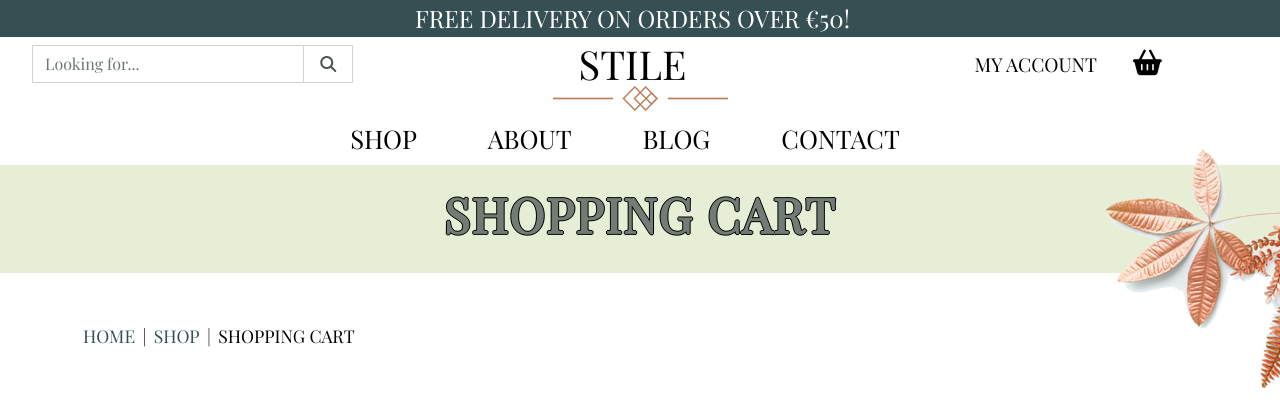
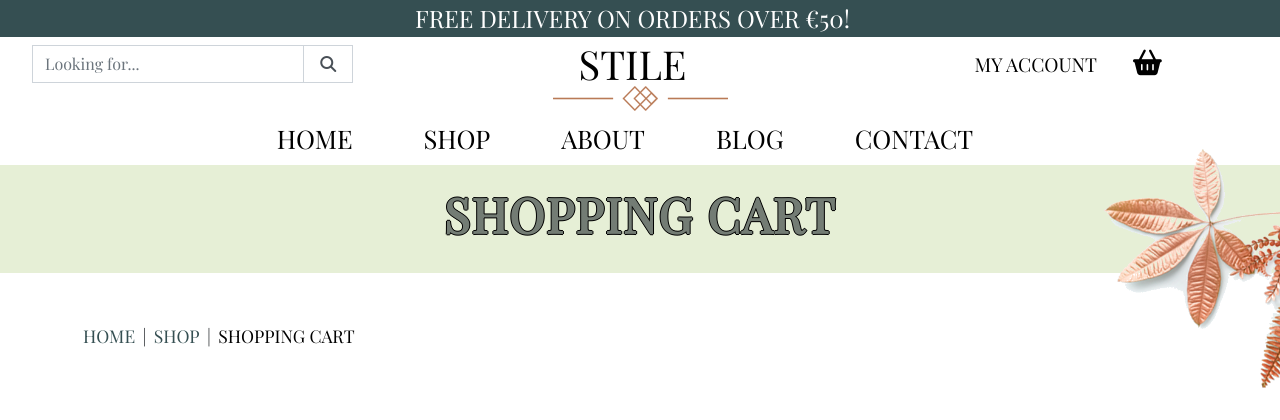
Before and after one commit to sophieboyle1/stile-ms4, a Django app: page /bag/ in a window 1280 px wide. Shown: the top 420 px of the page. Run offline with Django 3.2, Linux system fonts and the light colour scheme; parts of the project's set-up code (start-up, migrations or seed data) failed here and were passed over; some libraries are stand-ins or nearby versions; some web fonts are replaced.

Commit message:
added home link to mob/tab  nav

```diff
--- a/static/css/base.css
+++ b/static/css/base.css
@@ -989,6 +989,13 @@ select option[value=""] {
     border-radius: .25rem;
 }
 
+.logo-font-banner {
+    font-size: 1.1rem;
+}
+
+.font-heading {
+    font-size: 2.1rem;
+}
 .col-sm-6 {
     padding: 0;
 }
--- a/templates/includes/main-nav.html
+++ b/templates/includes/main-nav.html
@@ -1,5 +1,9 @@
 <div class="collapse navbar-collapse" id="navbarTogglerDemo01">
     <ul class="navbar-nav w-auto mx-auto">
+        <li class="nav-item d-block d-none">
+            <a class="nav-link-main" href="{% url 'home' %}" id="home-link">
+                Home
+            </a>
         <li class="nav-item dropdown">
             <a class="nav-link-main" href="#" id="shop-link" data-toggle="dropdown" aria-haspopup="true"
                 aria-expanded="false">Shop <span class="sr-only">(current)</span></a>
```
